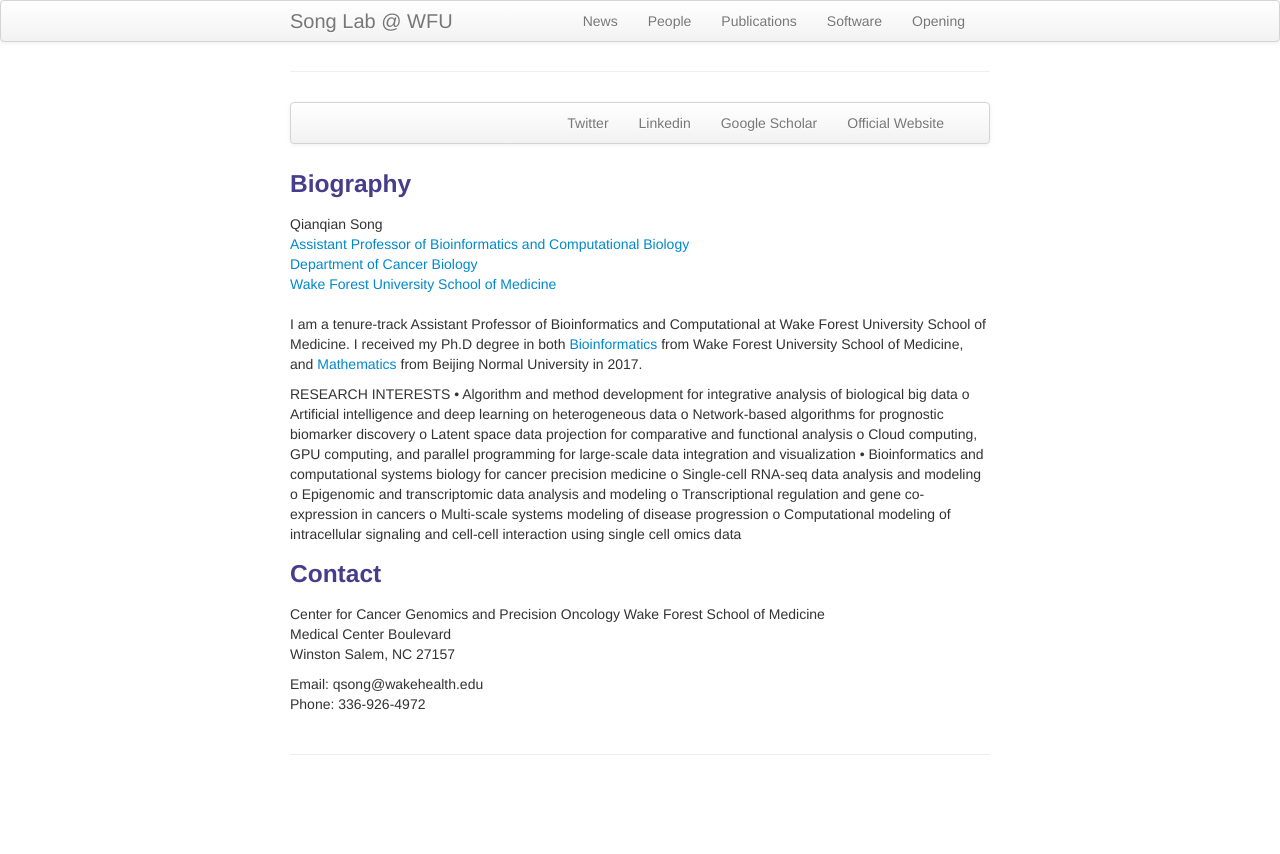
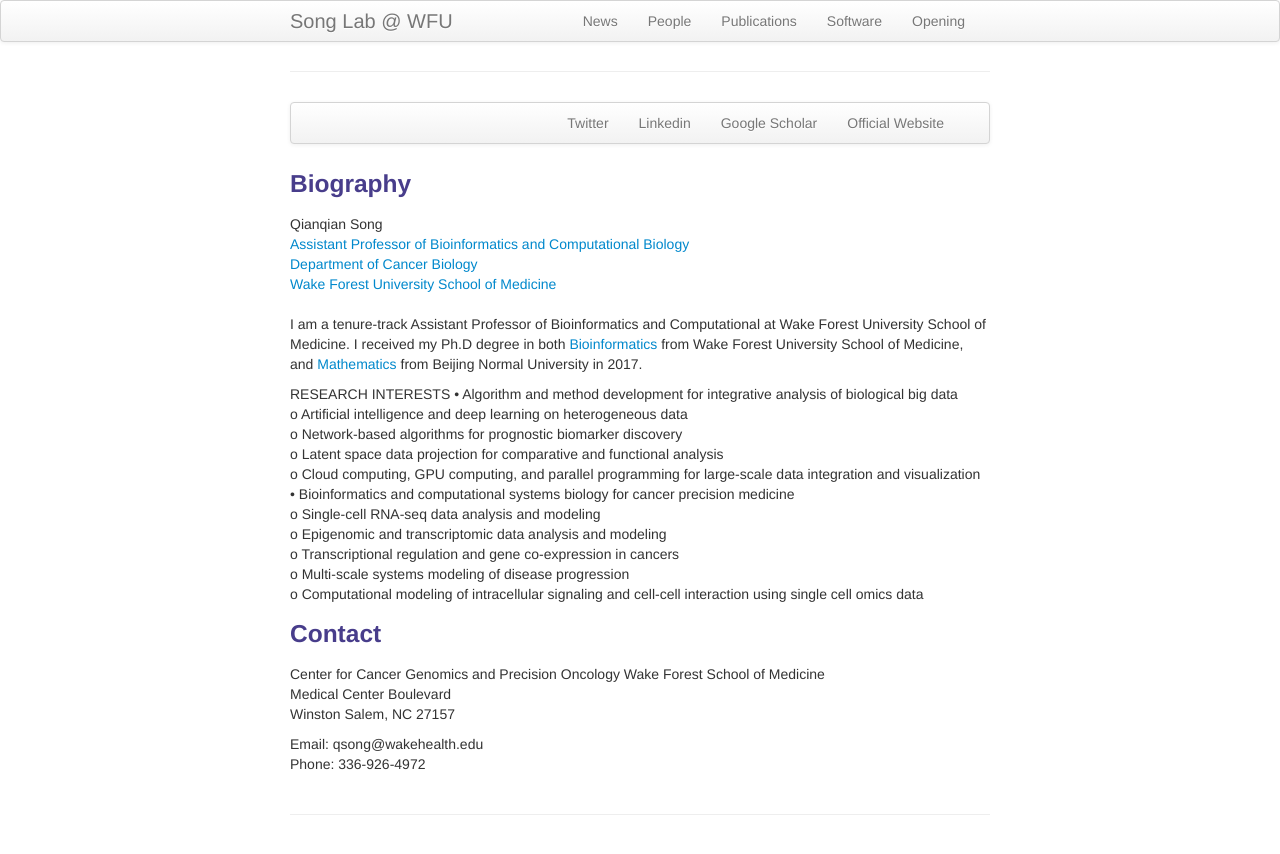
Before and after one commit to songqianqianlab/songqianqianlab.github.io2, a Jekyll site: the page built from index.md, in a window 1280 px wide. Shown: the top 854 px of the page. Built offline with Jekyll 4.4.1, drawn with Linux system fonts in a browser that asks for light colours.

Commit message:
Update index.md

```diff
--- a/index.md
+++ b/index.md
@@ -31,17 +31,17 @@ description: I am a tenure-track Assistant Professor of Bioinformatics and Compu
 I am a tenure-track Assistant Professor of Bioinformatics and Computational at Wake Forest University School of Medicine. I received my Ph.D degree in both [Bioinformatics](https://school.wakehealth.edu/research/institutes-and-centers/center-for-biomedical-informatics) from Wake Forest University School of Medicine, and [Mathematics](http://math.english.bnu.edu.cn/) from Beijing Normal University in 2017.
 
 RESEARCH INTERESTS
-• Algorithm and method development for integrative analysis of biological big data
-o Artificial intelligence and deep learning on heterogeneous data
-o Network-based algorithms for prognostic biomarker discovery
-o Latent space data projection for comparative and functional analysis
-o Cloud computing, GPU computing, and parallel programming for large-scale data integration and visualization
-• Bioinformatics and computational systems biology for cancer precision medicine
-o Single-cell RNA-seq data analysis and modeling
-o Epigenomic and transcriptomic data analysis and modeling
-o Transcriptional regulation and gene co-expression in cancers
-o Multi-scale systems modeling of disease progression
-o Computational modeling of intracellular signaling and cell-cell interaction using single cell omics data
+• Algorithm and method development for integrative analysis of biological big data <br/>
+o Artificial intelligence and deep learning on heterogeneous data <br/>
+o Network-based algorithms for prognostic biomarker discovery <br/>
+o Latent space data projection for comparative and functional analysis <br/>
+o Cloud computing, GPU computing, and parallel programming for large-scale data integration and visualization <br/>
+• Bioinformatics and computational systems biology for cancer precision medicine<br/>
+o Single-cell RNA-seq data analysis and modeling<br/>
+o Epigenomic and transcriptomic data analysis and modeling<br/>
+o Transcriptional regulation and gene co-expression in cancers<br/>
+o Multi-scale systems modeling of disease progression<br/>
+o Computational modeling of intracellular signaling and cell-cell interaction using single cell omics data<br/>
 
 ###  Contact
 Center for Cancer Genomics and Precision Oncology Wake Forest School of Medicine<br/>
```
